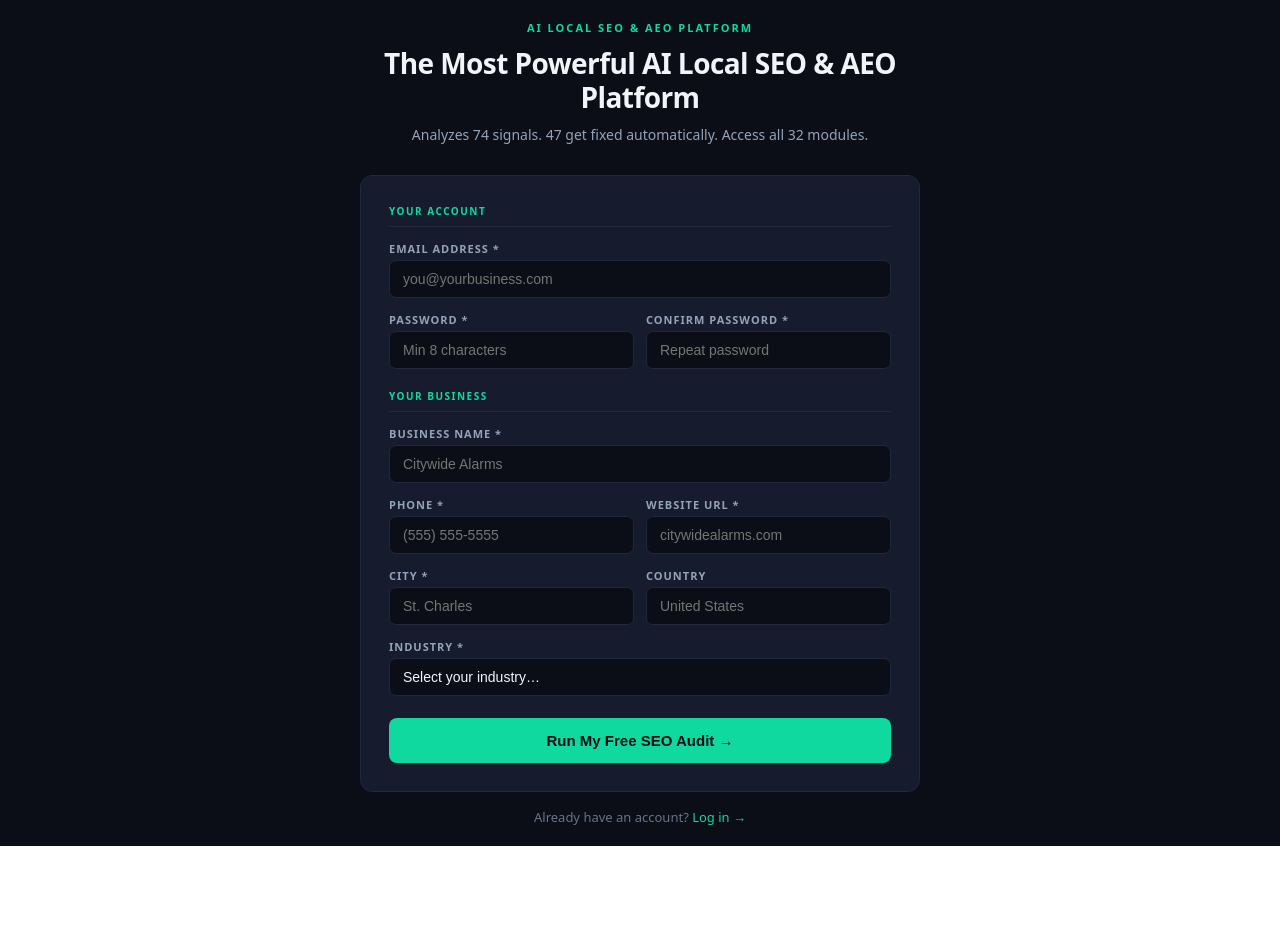
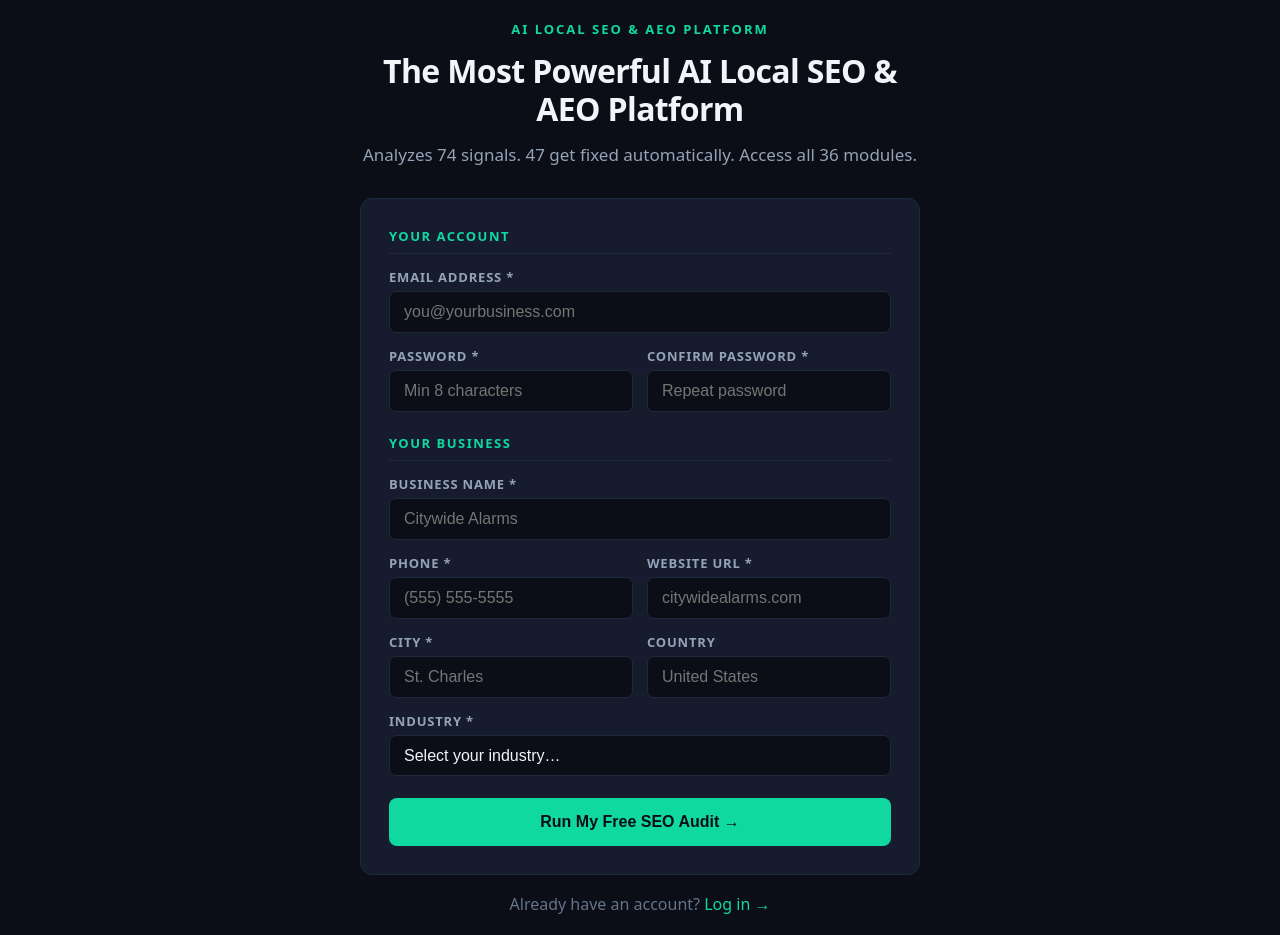
Before and after one commit to jamesfogal/localseoaeopro, a Next.js app: page / in a window 1280 px wide. Before the commit the page ends 846 px from the top, so only its background shows below. Built offline with nearby package versions, Linux system fonts and the light colour scheme.

Commit message:
Polish pass: 16px+ fonts, larger headings, tighter spacing across all pages

```diff
--- a/app/page.tsx
+++ b/app/page.tsx
@@ -71,24 +71,24 @@ export default function Home() {
     window.location.href = "/verify-email";
   }
 
-  const inp: React.CSSProperties = { width: "100%", padding: "10px 13px", background: "#0B0E16", border: "1px solid #1E293B", borderRadius: 7, color: "#F1F5F9", fontSize: 14, boxSizing: "border-box", outline: "none" };
-  const lbl: React.CSSProperties = { fontSize: 11, fontWeight: 600, color: "#94A3B8", display: "block", marginBottom: 4, textTransform: "uppercase", letterSpacing: "1px" };
-  const err: React.CSSProperties = { fontSize: 11, color: "#F87171", marginTop: 3 };
-  const row: React.CSSProperties = { display: "grid", gridTemplateColumns: "1fr 1fr", gap: 12 };
+  const inp: React.CSSProperties = { width: "100%", padding: "11px 14px", background: "#0B0E16", border: "1px solid #1E293B", borderRadius: 7, color: "#F1F5F9", fontSize: 16, boxSizing: "border-box", outline: "none" };
+  const lbl: React.CSSProperties = { fontSize: 13, fontWeight: 600, color: "#94A3B8", display: "block", marginBottom: 5, textTransform: "uppercase", letterSpacing: "0.8px" };
+  const err: React.CSSProperties = { fontSize: 13, color: "#F87171", marginTop: 4 };
+  const row: React.CSSProperties = { display: "grid", gridTemplateColumns: "1fr 1fr", gap: 14 };
 
   return (
     <main style={{ background: "#0B0E16", minHeight: "100vh", display: "flex", alignItems: "center", justifyContent: "center", fontFamily: "system-ui, sans-serif", padding: "20px" }}>
       <div style={{ maxWidth: 560, width: "100%" }}>
         <div style={{ textAlign: "center", marginBottom: 28 }}>
-          <div style={{ fontSize: 11, fontWeight: 600, color: "#10D9A0", letterSpacing: "2px", textTransform: "uppercase", marginBottom: 12 }}>AI Local SEO &amp; AEO Platform</div>
-          <h1 style={{ fontSize: 28, fontWeight: 800, color: "#F1F5F9", lineHeight: 1.2, margin: "0 0 10px", letterSpacing: "-0.02em" }}>The Most Powerful AI Local SEO &amp; AEO Platform</h1>
-          <p style={{ fontSize: 14, color: "#94A3B8", margin: 0, lineHeight: 1.6 }}>Analyzes 74 signals. 47 get fixed automatically. Access all 32 modules.</p>
+          <div style={{ fontSize: 13, fontWeight: 600, color: "#10D9A0", letterSpacing: "2px", textTransform: "uppercase", marginBottom: 14 }}>AI Local SEO &amp; AEO Platform</div>
+          <h1 style={{ fontSize: 32, fontWeight: 800, color: "#F1F5F9", lineHeight: 1.2, margin: "0 0 12px", letterSpacing: "-0.02em" }}>The Most Powerful AI Local SEO &amp; AEO Platform</h1>
+          <p style={{ fontSize: 17, color: "#94A3B8", margin: 0, lineHeight: 1.7 }}>Analyzes 74 signals. 47 get fixed automatically. Access all 36 modules.</p>
         </div>
 
         <div style={{ background: "#161B2E", border: "1px solid #1E293B", borderRadius: 12, padding: 28 }}>
 
           {/* Section: Account */}
-          <div style={{ fontSize: 10, fontWeight: 700, color: "#10D9A0", letterSpacing: "1.5px", textTransform: "uppercase", marginBottom: 14, paddingBottom: 8, borderBottom: "1px solid #1E293B" }}>
+          <div style={{ fontSize: 13, fontWeight: 700, color: "#10D9A0", letterSpacing: "1.5px", textTransform: "uppercase", marginBottom: 14, paddingBottom: 8, borderBottom: "1px solid #1E293B" }}>
             Your Account
           </div>
 
@@ -113,7 +113,7 @@ export default function Home() {
             </div>
 
             {/* Section: Business */}
-            <div style={{ fontSize: 10, fontWeight: 700, color: "#10D9A0", letterSpacing: "1.5px", textTransform: "uppercase", margin: "20px 0 14px", paddingBottom: 8, borderBottom: "1px solid #1E293B" }}>
+            <div style={{ fontSize: 13, fontWeight: 700, color: "#10D9A0", letterSpacing: "1.5px", textTransform: "uppercase", margin: "22px 0 14px", paddingBottom: 8, borderBottom: "1px solid #1E293B" }}>
               Your Business
             </div>
 
@@ -163,13 +163,13 @@ export default function Home() {
               </div>
             )}
 
-            <button type="submit" disabled={submitting} style={{ width: "100%", padding: 14, background: submitting ? "#0B3D2E" : "#10D9A0", border: "none", borderRadius: 8, color: submitting ? "#10D9A0" : "#0B0E16", fontSize: 15, fontWeight: 700, cursor: submitting ? "not-allowed" : "pointer" }}>
+            <button type="submit" disabled={submitting} style={{ width: "100%", padding: 15, background: submitting ? "#0B3D2E" : "#10D9A0", border: "none", borderRadius: 8, color: submitting ? "#10D9A0" : "#0B0E16", fontSize: 16, fontWeight: 700, cursor: submitting ? "not-allowed" : "pointer" }}>
               {submitting ? "Creating your account…" : "Run My Free SEO Audit →"}
             </button>
           </form>
         </div>
 
-        <div style={{ textAlign: "center", marginTop: 16, fontSize: 13, color: "#64748B" }}>
+        <div style={{ textAlign: "center", marginTop: 18, fontSize: 16, color: "#64748B" }}>
           Already have an account?{" "}
           <a href="/login" style={{ color: "#10D9A0", textDecoration: "none" }}>Log in →</a>
         </div>
```
Also changed, not shown: app/dashboard/page.tsx (+9 -9 lines), app/login/page.tsx (+7 -7 lines), app/verify-email/page.tsx (+6 -6 lines).
